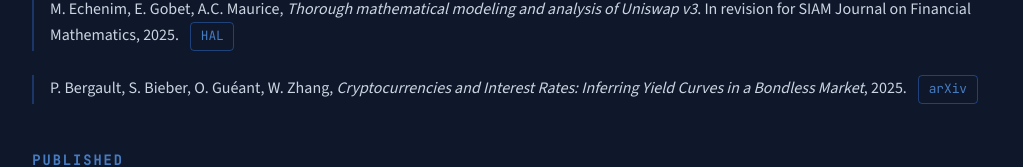
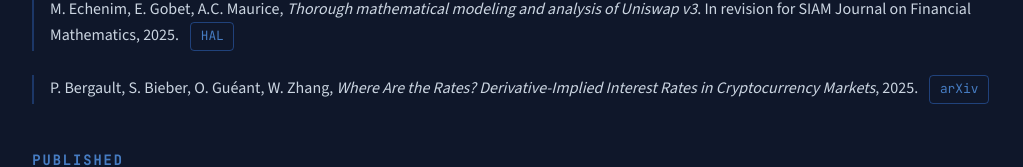
Before and after one commit to anrblockfi/official-website, a plain HTML site: page index.html in a window 1280 px wide. Shown: the part 5359-5526 px from the top of the page, without its empty margins (128-1151 px from the left). Drawn offline with nearby package versions, Linux system fonts and the light colour scheme.

Commit message:
Update publication title

```diff
--- a/index.html
+++ b/index.html
@@ -500,7 +500,7 @@
 
                 <div class="pub-item">
                     <div class="pub-item__content">
-                        P. Bergault, S. Bieber, O. Guéant, W. Zhang, <em>Cryptocurrencies and Interest Rates: Inferring Yield Curves in a Bondless Market</em>, 2025.
+                        P. Bergault, S. Bieber, O. Guéant, W. Zhang, <em>Where Are the Rates? Derivative-Implied Interest Rates in Cryptocurrency Markets</em>, 2025.
                         <a href="https://arxiv.org/abs/2509.03964" class="pub-item__link" target="_blank" rel="noopener">arXiv</a>
                     </div>
                 </div>
```
